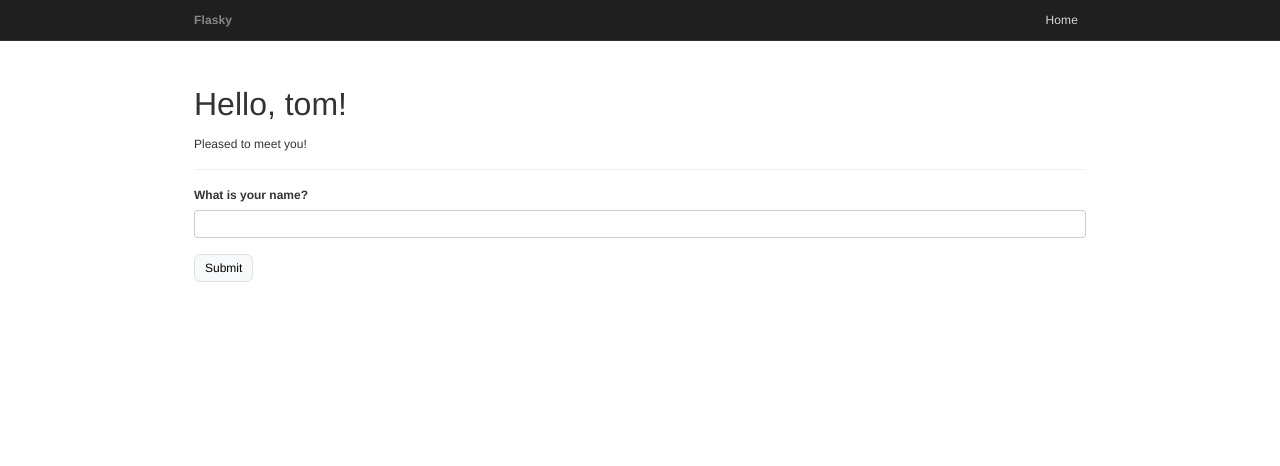
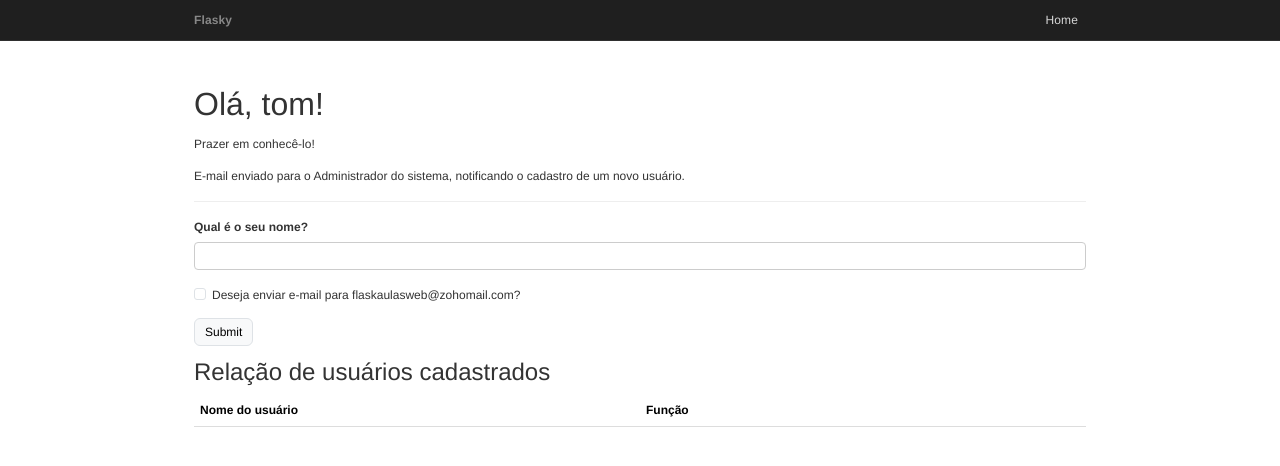
Before and after one commit to PTBDSWS-Wtomendes/flasky, a Flask app: page / in a window 1280 px wide. Shown: the top 466 px of the page. Run offline with Flask 3, Linux system fonts and the light colour scheme; data comes from the database, SQL or seed files in the repository; lists and menus that the app fills with data are empty; some libraries are stand-ins or nearby versions.

Commit message:
Email opcional

```diff
--- a/app.py
+++ b/app.py
@@ -5,7 +5,7 @@ from dotenv import load_dotenv
 from flask import Flask, abort, flash, make_response, redirect, render_template, request, session, url_for
 from flask_moment import Moment
 from flask_wtf import FlaskForm
-from wtforms import PasswordField, StringField, SubmitField
+from wtforms import BooleanField, PasswordField, StringField, SubmitField
 from wtforms.validators import DataRequired
 from datetime import datetime, timedelta
 from flask_sqlalchemy import SQLAlchemy
@@ -27,8 +27,9 @@ app.config['MAILGUN_FROM'] = os.environ.get(
     'MAILGUN_FROM', os.environ.get('API_FROM', 'mendes.cunha@aluno.ifsp.edu.br')
 )
 app.config['FLASKY_MAIL_SUBJECT_PREFIX'] = '[Flasky] '
-app.config['FLASKY_ADMIN'] = os.environ.get(
-    'FLASKY_ADMIN', 'mendes.cunha@aluno.ifsp.edu.br'
+app.config['FLASKY_ADMIN'] = 'mendes.cunha@aluno.ifsp.edu.br'
+app.config['FLASKY_OPTIONAL_ADMIN'] = os.environ.get(
+    'FLASKY_OPTIONAL_ADMIN', 'flaskaulasweb@zohomail.com'
 )
 
 moment = Moment(app)
@@ -63,7 +64,10 @@ def make_shell_context():
 
 
 class NameForm(FlaskForm):
-    name = StringField('What is your name?', validators=[DataRequired()])
+    name = StringField('Qual é o seu nome?', validators=[DataRequired()])
+    send_optional_email = BooleanField(
+        'Deseja enviar e-mail para flaskaulasweb@zohomail.com?'
+    )
     submit = SubmitField('Submit')
 
 
@@ -73,12 +77,10 @@ class LoginForm(FlaskForm):
     submit = SubmitField('Enviar')
 
 
-def send_new_user_email(user):
-    recipients = [
-        address.strip()
-        for address in app.config['FLASKY_ADMIN'].split(',')
-        if address.strip()
-    ]
+def send_new_user_email(user, send_optional_email=False):
+    recipients = [app.config['FLASKY_ADMIN']]
+    if send_optional_email:
+        recipients.append(app.config['FLASKY_OPTIONAL_ADMIN'])
     api_key = app.config['MAILGUN_API_KEY']
     api_url = app.config['MAILGUN_API_URL']
     if not recipients or not api_key or not api_url:
@@ -130,10 +132,18 @@ def index():
             db.session.commit()
             session['known'] = False
             try:
-                if send_new_user_email(user):
+                if send_new_user_email(user, form.send_optional_email.data):
                     flash('Cadastro salvo e e-mail enviado ao administrador.')
                 else:
                     flash('Cadastro salvo. Configure FLASKY_ADMIN para enviar o e-mail.')
+            except requests.HTTPError as error:
+                response = error.response
+                app.logger.error(
+                    'Mailgun rejeitou o envio: status=%s resposta=%s',
+                    response.status_code if response else 'desconhecido',
+                    response.text if response else str(error),
+                )
+                flash('Cadastro salvo, mas o Mailgun rejeitou o envio. Consulte o log.')
             except Exception:
                 app.logger.exception('Falha ao enviar o e-mail de novo usuário')
                 flash('Cadastro salvo, mas não foi possível enviar o e-mail.')
--- a/static/css/site.css
+++ b/static/css/site.css
@@ -129,6 +129,10 @@ body {
 .form-group label { display: block; font-size: 12px; font-weight: 700; margin-bottom: 0.35rem; }
 .form-control { border: 1px solid #ccc; border-radius: 4px; height: 28px; min-height: 28px; padding: 4px 10px; font-size: 12px; line-height: 18px; }
 .home-form .form-control { width: 100%; }
+.optional-email { margin: 0 0 0.55rem; font-size: 12px; }
+.optional-email .form-check-input { margin-top: 0.15rem; }
+.optional-email .form-check-label { cursor: pointer; }
+.page-heading h2 { font-size: 24px; font-weight: 400; margin: 0.75rem 0 0.4rem; }
 .home-form .btn { font-size: 12px; line-height: 18px; padding: 4px 10px; }
 .btn-primary { background: #337ab7; border-color: #2e6da4; font-size: 12px; padding: 5px 10px; }
 .time-line { font-size: 12px !important; margin: 1rem 0 0 !important; }
--- a/templates/index.html
+++ b/templates/index.html
@@ -4,12 +4,14 @@
 
 {% block content %}
 <div class="page-heading">
-  <h1>Hello, {% if name %}{{ name }}{% else %}tom{% endif %}!</h1>
+  <h1>Olá, {% if name %}{{ name }}{% else %}tom{% endif %}!</h1>
   {% if not known %}
-  <p>Pleased to meet you!</p>
+  <p>Prazer em conhecê-lo!</p>
   {% else %}
-  <p>Pleased to see you again!</p>
+  <p>É um prazer vê-lo novamente!</p>
   {% endif %}
+
+  <p>E-mail enviado para o Administrador do sistema, notificando o cadastro de um novo usuário.</p>
 
   <hr>
 
@@ -19,7 +21,29 @@
       {{ form.name.label(class="form-label") }}
       {{ form.name(class="form-control") }}
     </div>
+    <div class="form-check optional-email">
+      {{ form.send_optional_email(class="form-check-input") }}
+      {{ form.send_optional_email.label(class="form-check-label") }}
+    </div>
     {{ form.submit(class="btn btn-light border") }}
   </form>
+
+  <h2>Relação de usuários cadastrados</h2>
+  <table class="table users-table">
+    <thead>
+      <tr>
+        <th scope="col">Nome do usuário</th>
+        <th scope="col">Função</th>
+      </tr>
+    </thead>
+    <tbody>
+      {% for user in users %}
+      <tr>
+        <td>{{ user.username }}</td>
+        <td>{{ user.role.name if user.role else 'User' }}</td>
+      </tr>
+      {% endfor %}
+    </tbody>
+  </table>
 </div>
 {% endblock %}
```
Also changed, not shown: gitignore.txt (deleted, +0 -8 lines).
